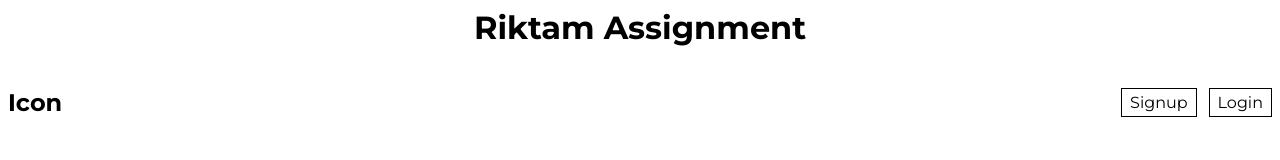
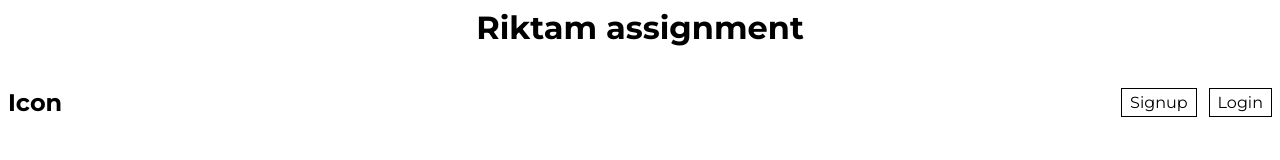
Before and after one commit to HimanshuSarma/riktam-assignment, a React (Vite) app: page / in a window 1280 px wide. Shown: the top 160 px of the page. Built offline with nearby package versions, Linux system fonts and the light colour scheme; no server answers.

Commit message:
4th-commit

```diff
--- a/src/App.tsx
+++ b/src/App.tsx
@@ -34,7 +34,7 @@ export default function App() {
         position={'top-right'}
         autoClose={5000}
       />
-      <h1>Riktam Assignment</h1>
+      <h1>Riktam assignment</h1>
       <Navbar />
       {isUserDataSet ? <Routes>
         <Route path='/' element={<Home />} />
```
